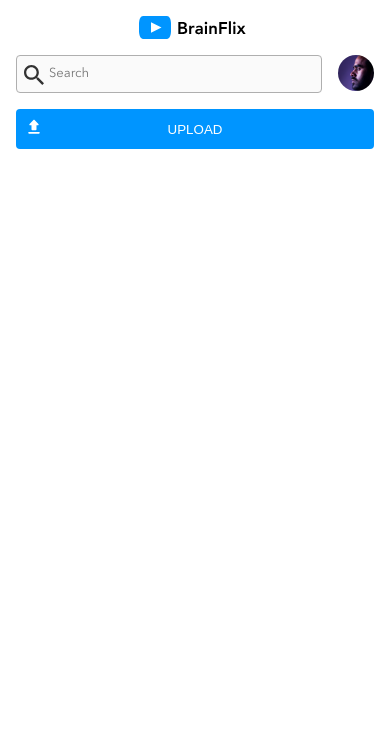
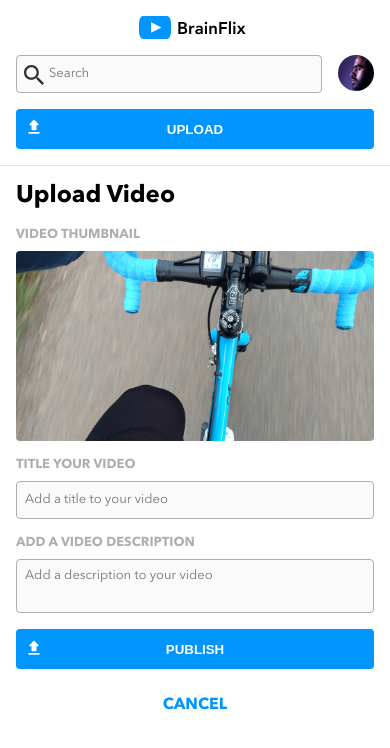
Before and after one commit to Be-bo/brainstation-brainflix, a React (Create React App) app: page /upload in a window 390 px wide. Shown: the top 748 px of the page. Built offline with nearby package versions, Linux system fonts and the light colour scheme.

Commit message:
Based buildout for mobile finished

```diff
--- a/src/components/Upload/Upload.jsx
+++ b/src/components/Upload/Upload.jsx
@@ -2,12 +2,31 @@ import React from "react";
 import { BrowserRouter as Router, Routes, Route, Link } from "react-router-dom";
 import NavBar from "../NavBar/NavBar";
 import "./Upload.scss";
+import thumbnail from '../../assets/Images/Upload-video-preview.jpg';
 
 function Upload() {
 	return (
 		<div>
 			<NavBar />
 
+			<form className="upload-form" action="submit">
+				<h1 className="upload-form__title">Upload Video</h1>
+				<h3 className="upload-form__thumbnail-title upload-form__title upload-form__label">Video Thumbnail</h3>
+				<img className="upload-form__thumbnail" src={thumbnail}/>
+
+				<h3 className="upload-form__video-title upload-form__title upload-form__label">Title Your Video</h3>
+				<input className="upload-form__name" type="text" placeholder="Add a title to your video" />
+
+				<h3 className="upload-form__description-title upload-form__title upload-form__label">Add a Video Description</h3>
+				<textarea className="upload-form__description" placeholder="Add a description to your video" />
+
+				<div className="upload-form__btn-container">
+					<i className="upload-form__btn-icon"/>
+					<button className="upload-form__btn" type="submit">Publish</button>
+				</div>
+
+				<Link className="upload-form__cancel-btn" to='/'>Cancel</Link>
+			</form>
 		</div>
 	);
 }
--- a/src/components/Upload/Upload.scss
+++ b/src/components/Upload/Upload.scss
@@ -0,0 +1,59 @@
+@import '../../partials/element_tags';
+@import '../../partials/variables';
+@import '../../partials/mixins';
+
+.upload-form{
+    display: flex;
+    flex-direction: column;
+    padding: 0 var(--base-padding) var(--base-padding) var(--base-padding);
+    border-top: 1px solid $secondary-mercury;
+
+    &__title{
+        margin-top: calc(var(--base-padding));
+    }
+
+    &__label{
+        margin-bottom: calc(var(--base-padding)/2);
+    }
+
+    &__thumbnail{
+        border-radius: $video-preview-radius;
+    }
+
+    &__name{
+        padding: 0 calc(var(--base-padding)/2);
+    }
+
+    &__description{
+        padding: calc(var(--base-padding)/2);
+    }
+
+    &__btn-container{
+        margin-top: calc(var(--base-padding));
+        flex: 1;
+        display: flex;
+        position: relative;
+    }
+
+    &__btn{
+        flex: 1;
+    }
+
+    &__btn-icon{
+        position: absolute;
+        margin-top: calc($button-height/4.5);
+        margin-left: calc(var(--base-padding)/2);
+        background-image: url('../../assets/Icons/upload.svg');
+    }
+
+    &__cancel-btn{
+        min-height: $button-height;
+        line-height: $button-height;
+        text-transform: uppercase;
+        color: $primary-blue;
+        font-weight: $bold-font-weight;
+        text-align: center;
+        margin-top: var(--base-padding);
+    }
+
+}
--- a/src/partials/_element_tags.scss
+++ b/src/partials/_element_tags.scss
@@ -58,16 +58,17 @@ i{
 }
 
 button{
-    height: $button-height;
+    min-height: $button-height;
     text-transform: uppercase;
     background-color: $primary-blue;
+    font-weight: $bold-font-weight;
     border-radius: $button-radius;
     border: none;
     color: $primary-white;
 }
 
 input{
-    height: var(--form-field-height);
+    min-height: var(--form-field-height);
     font-family: 'Avenir Next', sans-serif;
     background-color: $secondary-alabaster;
     border: 1px solid $primary-silver;
@@ -84,6 +85,7 @@ input:focus{
 }
 
 textarea{
+    min-height: var(--form-field-height);
     font-family: 'Avenir Next', sans-serif;
     background-color: $secondary-alabaster;
     border: 1px solid $primary-silver;
```
Also changed, not shown: src/assets/Images/Upload-video-preview.jpg (added).
